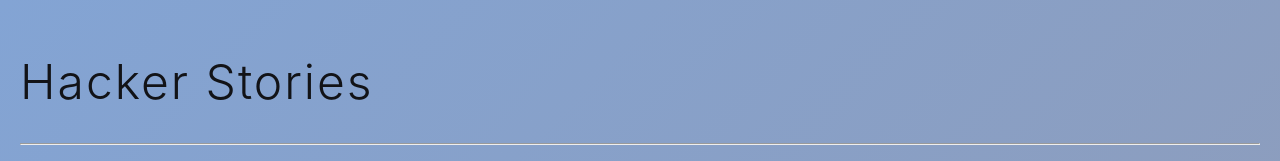
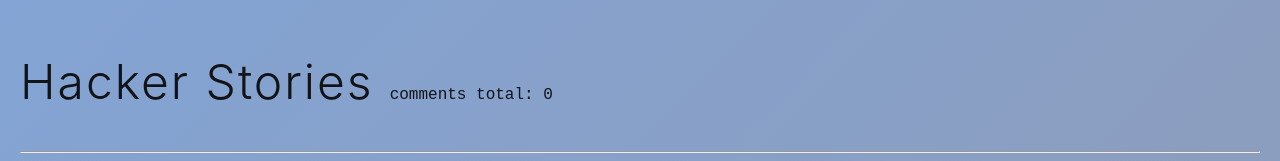
Before and after one commit to thejos/react-fundamentals, a React (Create React App) app: page / in a window 1280 px wide. Shown: the top 161 px of the page. Built offline with nearby package versions, Linux system fonts and the light colour scheme; no server answers.

Commit message:
Add 'React Maintenance: Performance in React (Advanced)' chapter code

```diff
--- a/src/App.js
+++ b/src/App.js
@@ -63,6 +63,11 @@
 /*Fetch data from a real remote third-party API. We will use the reliable and informative Hacker
 News API to request popular tech stories. */
 const API_ENDPOINT = "https://hn.algolia.com/api/v1/search?query=";
+
+const getSumComments = (stories) => {
+  console.log("Calculating comments sum...");
+  return stories.data.reduce((result, value) => result + value.num_comments, 0);
+};
 
 /**1. This React component, called the App component, is just a JavaScript function. In contrast
 to JavaScript functions, it’s defined in PascalCase. This kind of component is commonly
@@ -156,9 +161,14 @@
     event.preventDefault();
   };
 
+  const sumComments = React.useMemo(() => getSumComments(stories), [stories]);
+
   return (
     <div className={styles.container}>
       <h1 className={styles.headlinePrimary}>Hacker Stories</h1>
+      <h3 className={styles.headlineSecondary}>
+        comments total: {sumComments}
+      </h3>
       <hr />
       {/*The returned output of the App component not only resembles HTML, but it
       can also be mixed with JavaScript. In fact, this output is called JSX
--- a/src/App.module.css
+++ b/src/App.module.css
@@ -9,9 +9,18 @@
 }
 
 .headlinePrimary {
+  display: inline-block;
   font-size: 48px;
   font-weight: 300;
   letter-spacing: 2px;
+}
+
+.headlineSecondary {
+  display: inline;
+  font-size: 16px;
+  margin-left: 1em;
+  font-weight: 300;
+  font-family: "Mononoki NFM", "UbuntuMono NFM", monospace, sans-serif;
 }
 
 .item {
```
